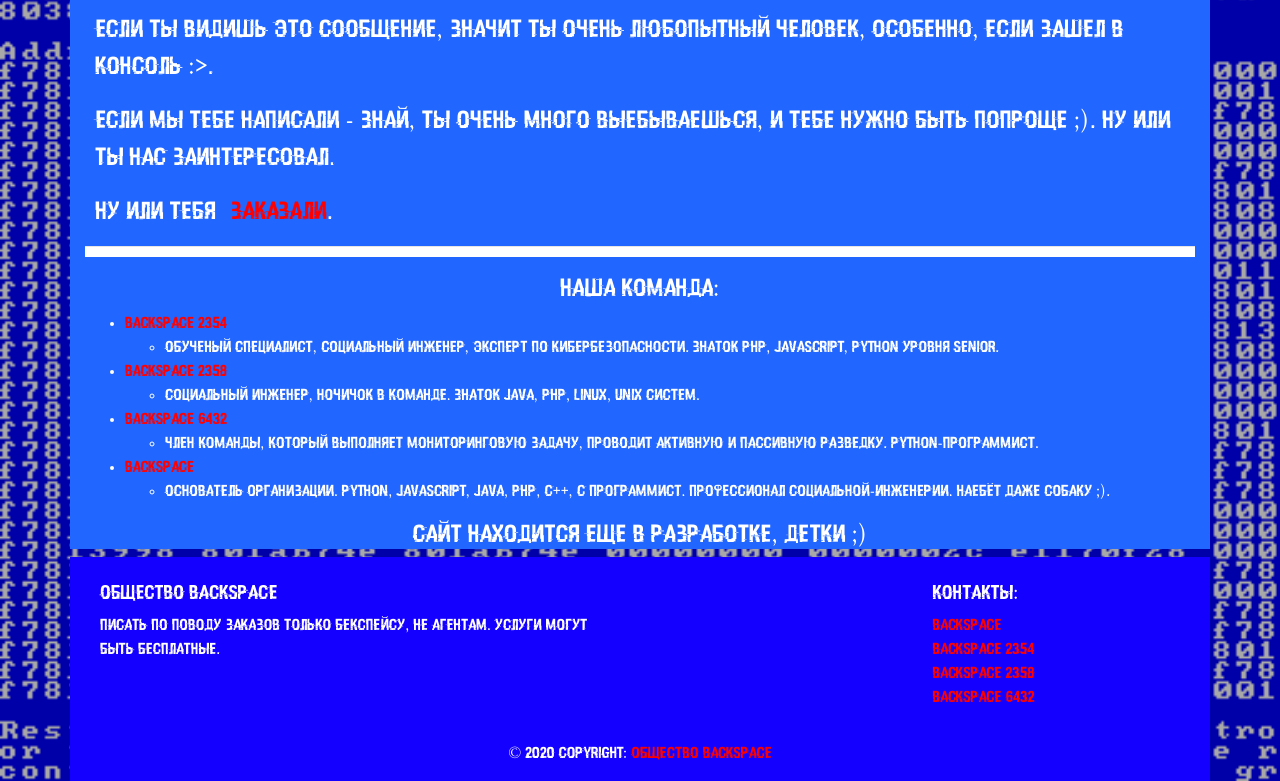
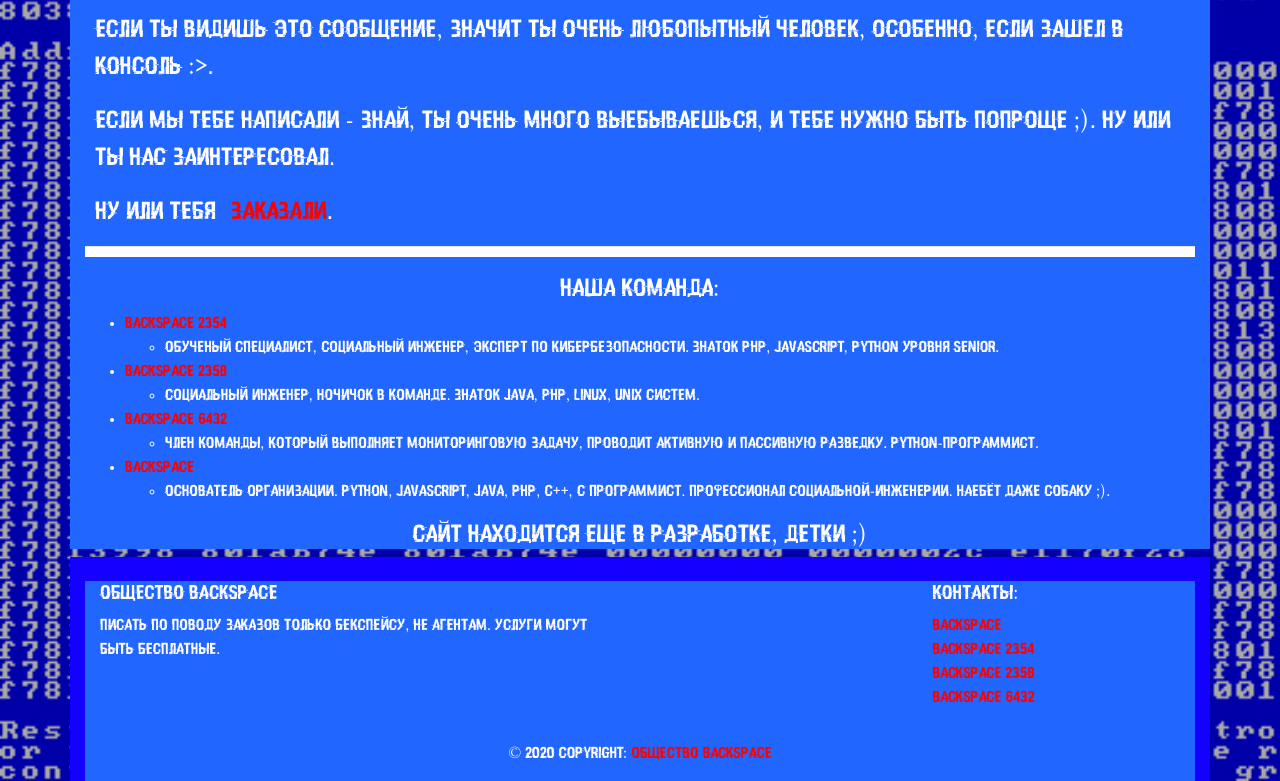
Before and after one commit to backspacesociety/backspacesociety.github.io, a plain HTML site: page index.html in a window 1280 px wide. Shown: the part 218-999 px from the top of the page. Drawn offline with nearby package versions, Linux system fonts and the light colour scheme.

Commit message:
Update styles.css

```diff
--- a/styles.css
+++ b/styles.css
@@ -71,6 +71,10 @@ a {
     background-color: #2166FF;
 }
 
+div {
+   background-color: #2166FF;
+}
+
 .page-footer {
     background-color: #1400FF;
 }
```
